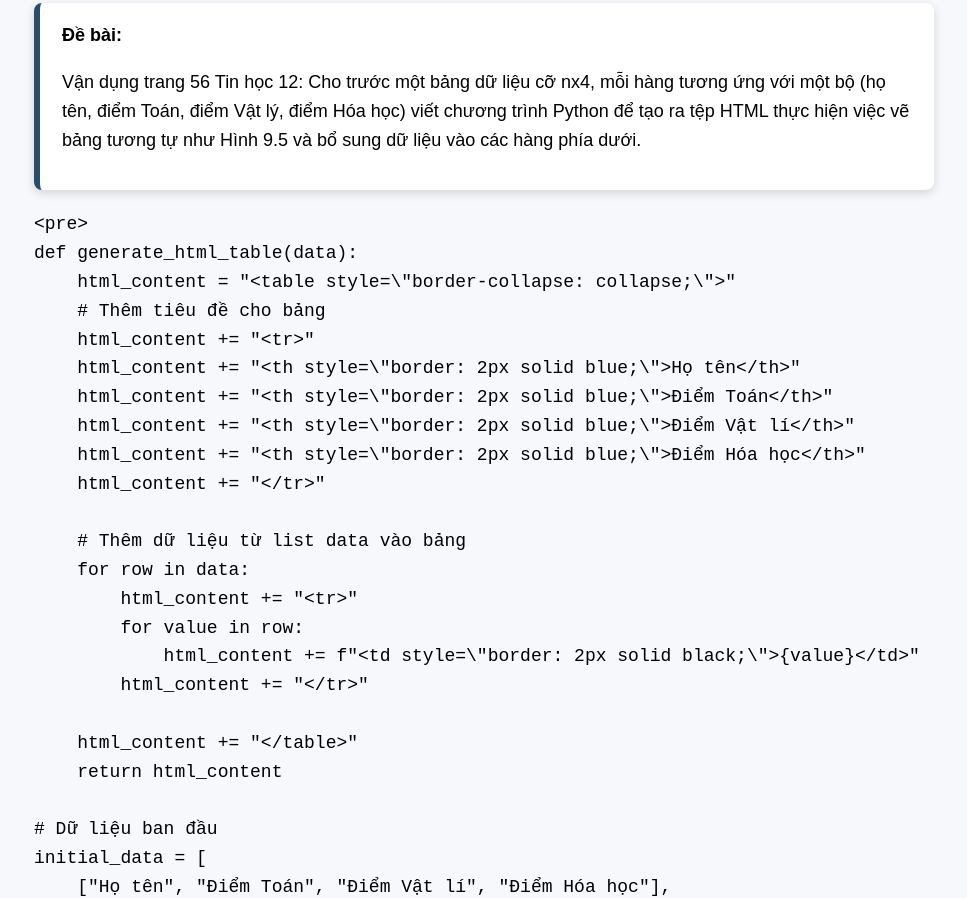
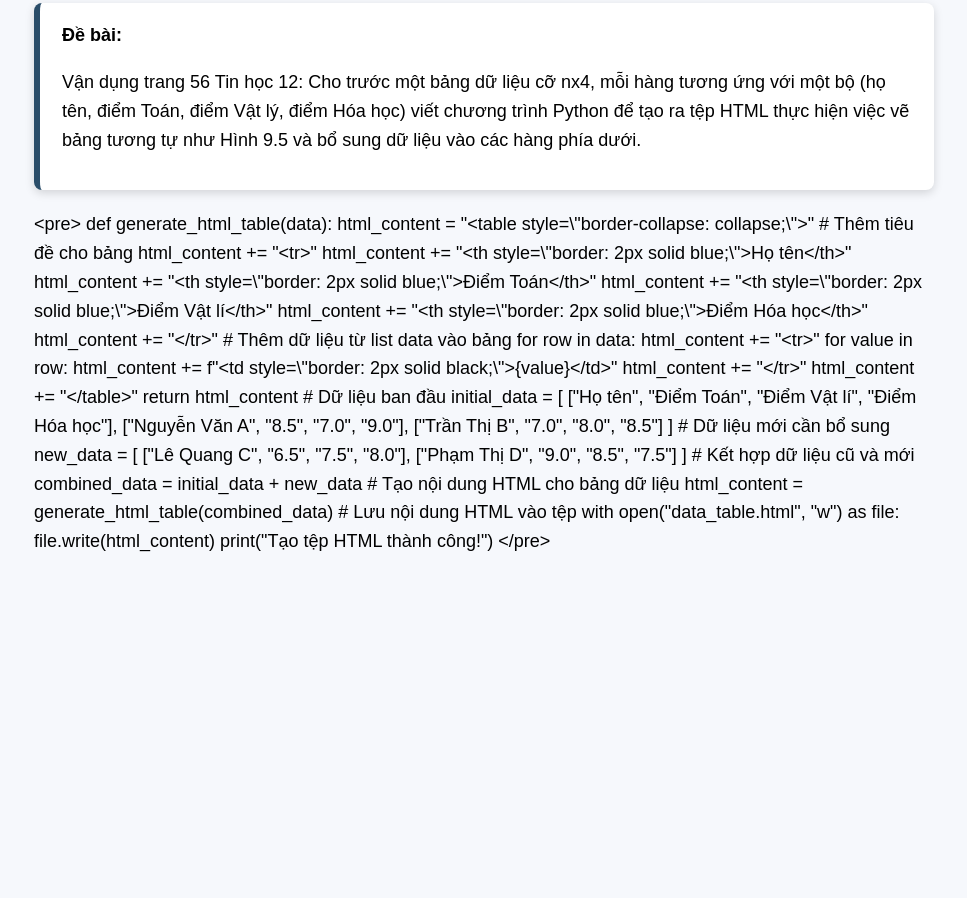
Before and after one commit to thanhphuong290908-stack/b-i-9, a plain HTML site: page index.html in a window 1280 px wide. Shown: the part 1113-2011 px from the top of the page, without its empty margins (156-1123 px from the left). After the commit the page ends 1669 px from the top, so only its background shows below. Drawn offline with Linux system fonts and the light colour scheme.

Commit message:
Update index.html

```diff
--- a/index.html
+++ b/index.html
@@ -121,7 +121,7 @@
 </p>
 </div>
 
-  <pre>
+
 &lt;pre&gt;
 def generate_html_table(data):
     html_content = "&lt;table style=\"border-collapse: collapse;\"&gt;"
@@ -170,6 +170,6 @@ print("Tạo tệp HTML thành công!")
 &lt;/pre&gt;
 
 
-  </pre>
+
 
      </div>
```
